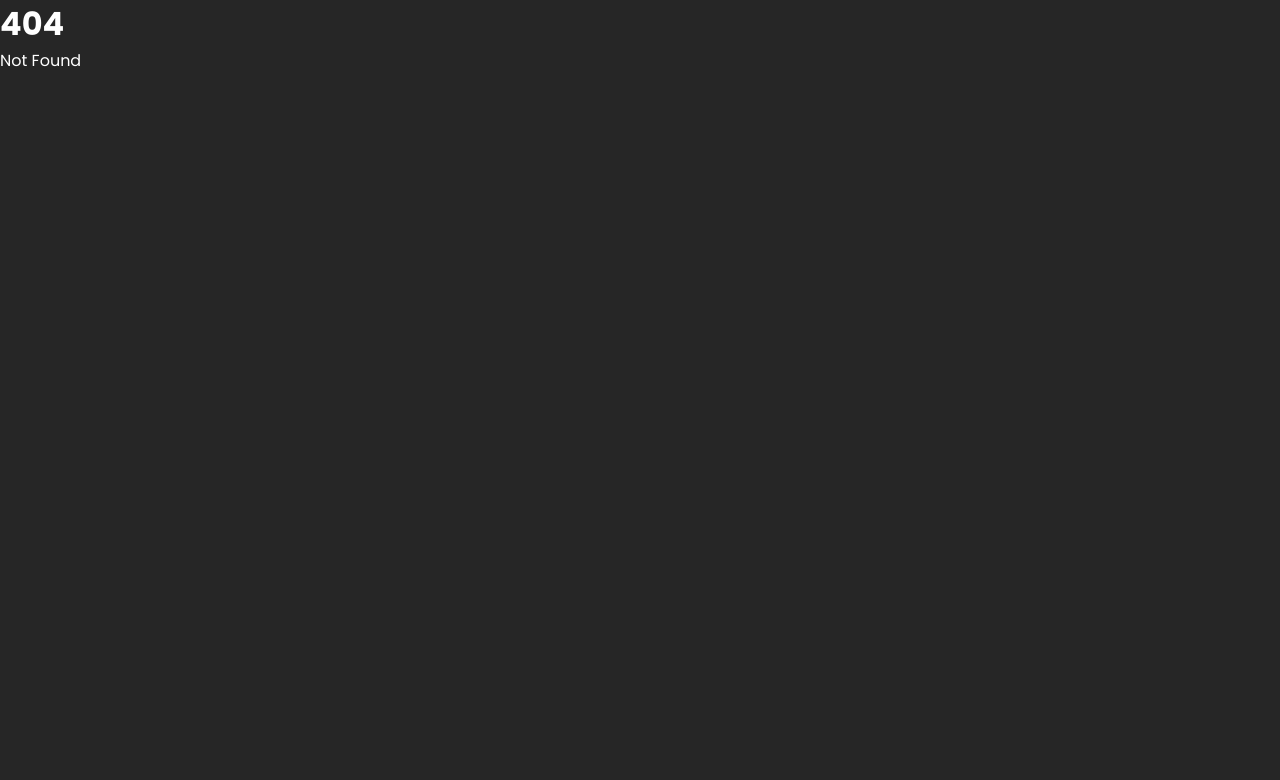
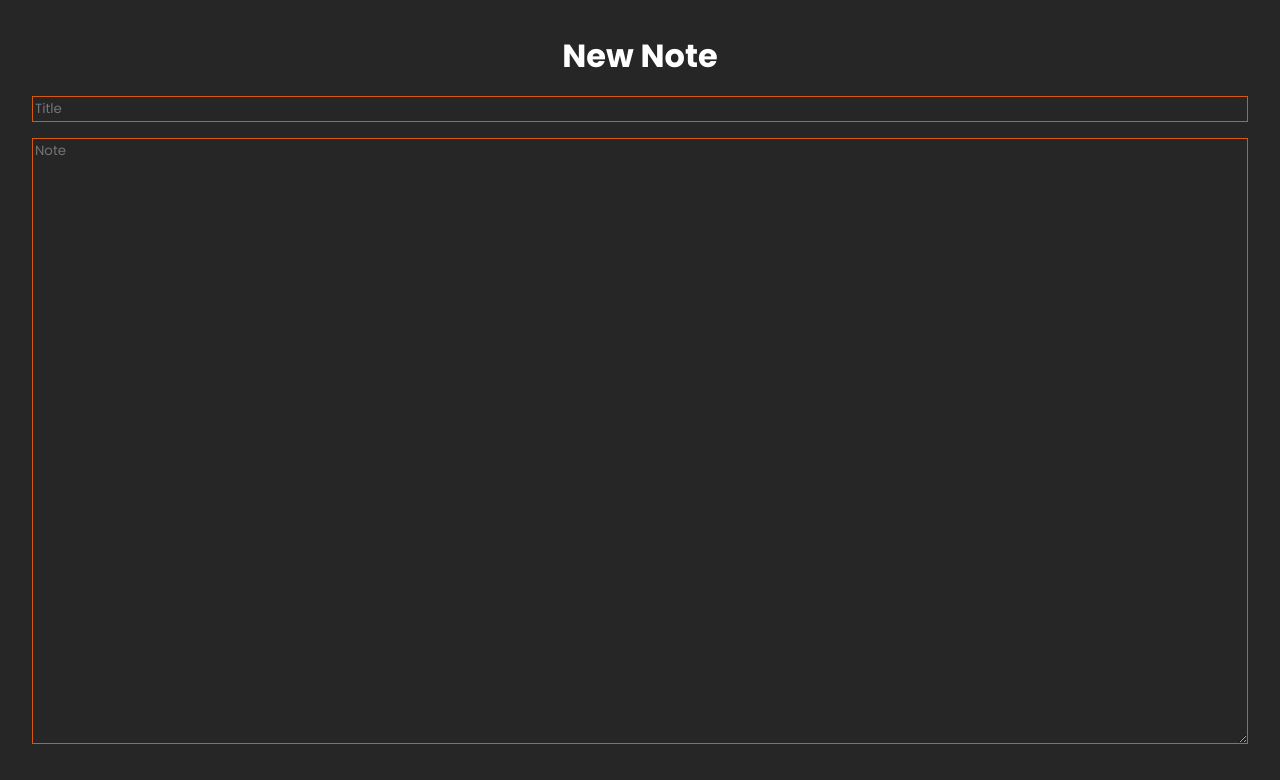
Before and after one commit to YhyaGithub/Notte, a SvelteKit app: page /create in a window 1280 px wide. Before the commit this address had no page. Shown: the top 780 px of the page. Built offline with nearby package versions, Linux system fonts and the light colour scheme.

Commit message:
feat(pages): styling for create notes page

```diff
--- a/src/routes/+page.svelte
+++ b/src/routes/+page.svelte
@@ -5,5 +5,5 @@
 <main>
 	<h1>Notte</h1>
 	<p>write, read and edit notes on any device using notte.</p>
-	<a href="#">Get Started</a>
+	<a href="/create">Get Started</a>
 </main>
--- /dev/null
+++ b/src/routes/create/+page.svelte
@@ -0,0 +1,9 @@
+<script lang="ts">
+  import '../../styles/note.scss';
+</script>
+
+<div>
+  <h1>New Note</h1>
+  <input type="text" id="title" placeholder="Title" />
+  <textarea id="note" cols="35" rows="30" placeholder="Note"></textarea>
+</div>
--- /dev/null
+++ b/src/styles/note.scss
@@ -0,0 +1,21 @@
+@use './colors.scss' as *;
+
+div {
+	display: grid;
+	gap: 1rem;
+	margin: 2rem;
+
+	h1 {
+		place-self: center;
+	}
+
+	input,
+	textarea {
+		border: $button-color solid 1px;
+		padding: 2px;
+	}
+
+	*:focus {
+		outline: none;
+	}
+}
```
